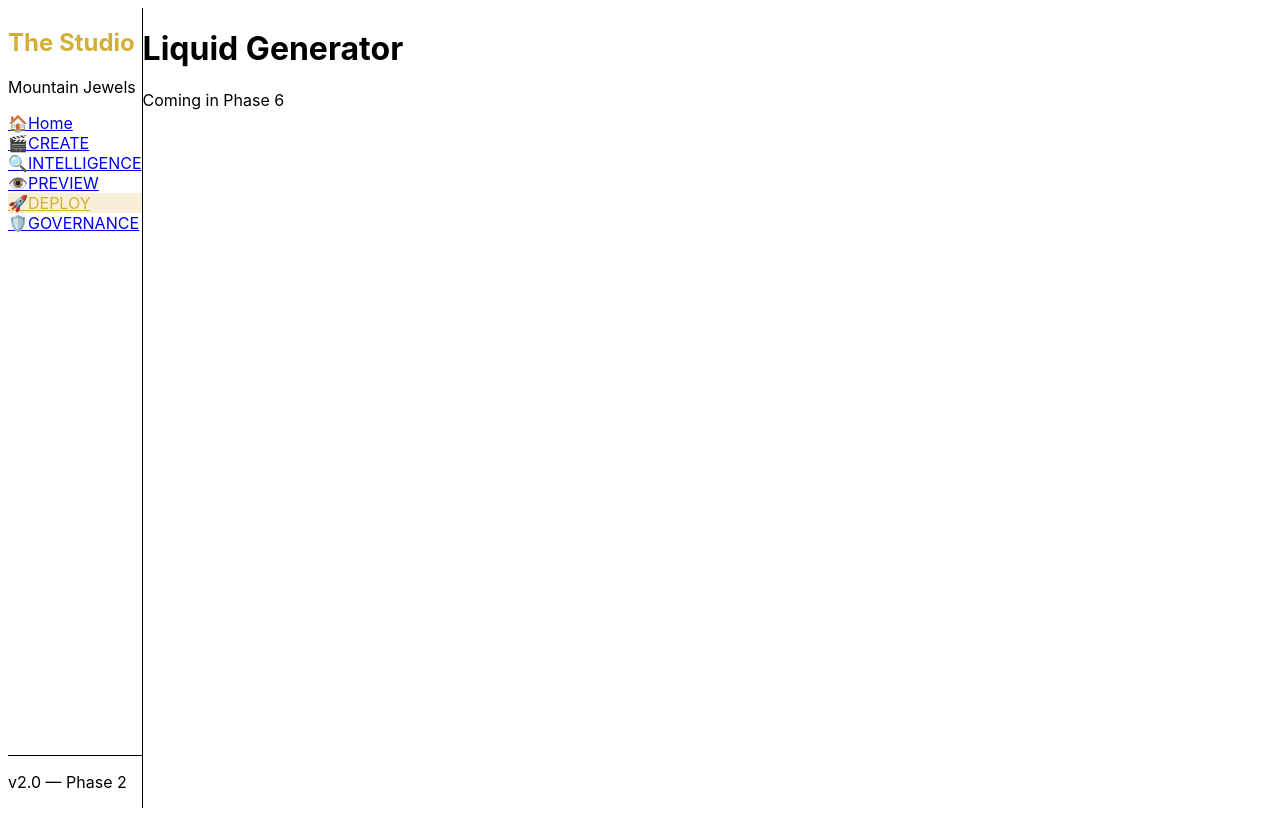
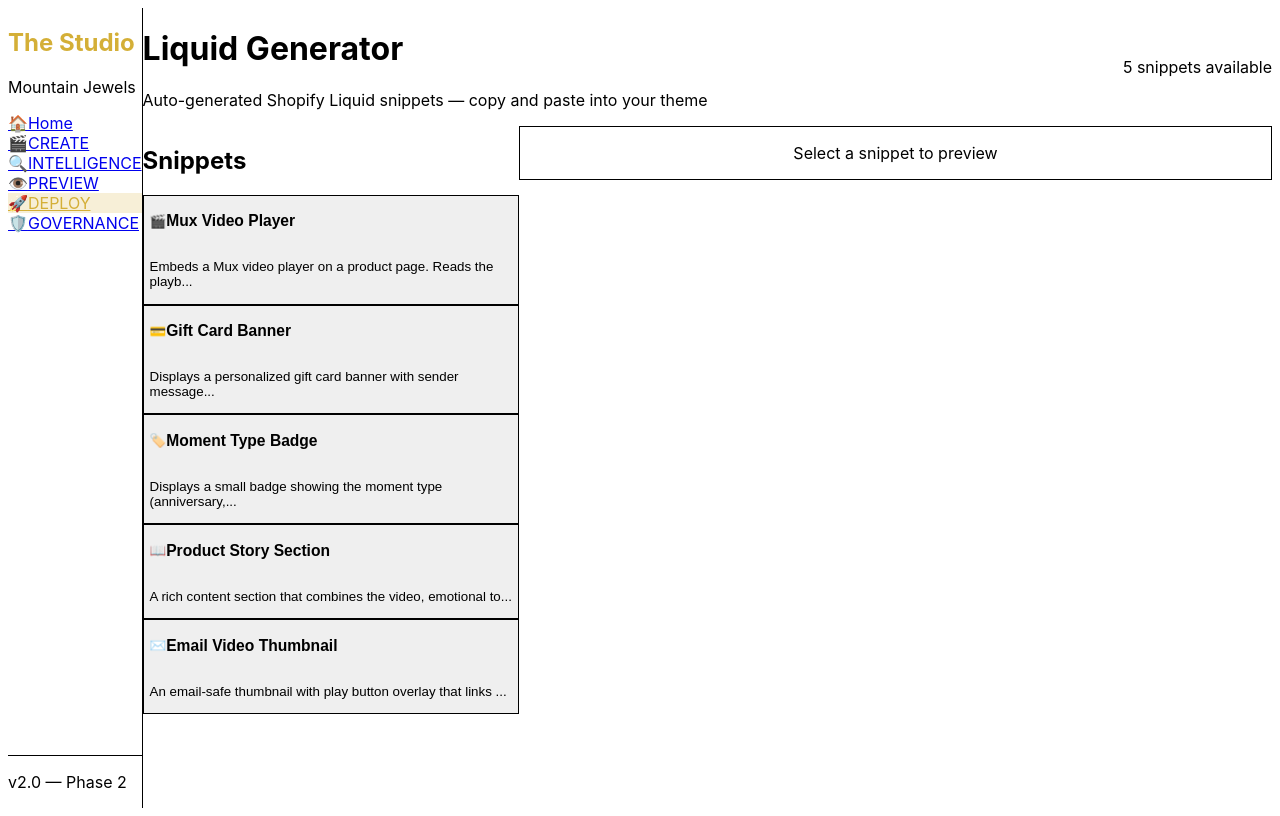
Before and after one commit to Mountain-Jewels/making-magic-dashboard, a Next.js app: page /deploy/liquid in a window 1280 px wide. Built offline with nearby package versions, Linux system fonts and the light colour scheme.

Commit message:
Phase 6D: Social Queue placeholder + Liquid Generator — 5 snippets, copy-to-clipboard, variable reference
Co-authored-by: Cursor <cursoragent@cursor.com>

```diff
--- a/app/deploy/liquid/page.tsx
+++ b/app/deploy/liquid/page.tsx
@@ -1,8 +1,140 @@
+'use client'
+
+import { useState } from 'react'
+import { useDeployStore } from '@/lib/stores/deploy-store'
+
+const TYPE_LABELS: Record<string, string> = {
+  video_player: '🎬 Video Player',
+  gift_card_banner: '💳 Gift Card Banner',
+  moment_badge: '🏷️ Moment Badge',
+  product_story: '📖 Product Story',
+  email_embed: '✉️ Email Embed',
+}
+
 export default function LiquidPage() {
+  const { snippets } = useDeployStore()
+  const [selectedId, setSelectedId] = useState<string | null>(null)
+  const [copied, setCopied] = useState(false)
+
+  const selected = snippets.find((s) => s.id === selectedId)
+
+  const handleCopy = async () => {
+    if (!selected) return
+    try {
+      await navigator.clipboard.writeText(selected.code)
+      setCopied(true)
+      setTimeout(() => setCopied(false), 2000)
+    } catch {
+      // Fallback
+      const textarea = document.createElement('textarea')
+      textarea.value = selected.code
+      document.body.appendChild(textarea)
+      textarea.select()
+      document.execCommand('copy')
+      document.body.removeChild(textarea)
+      setCopied(true)
+      setTimeout(() => setCopied(false), 2000)
+    }
+  }
+
   return (
-    <div>
-      <h1 className="text-2xl font-bold text-white mb-2">Liquid Generator</h1>
-      <p className="text-gray-500">Coming in Phase 6</p>
+    <div className="space-y-6">
+      <div className="flex items-center justify-between">
+        <div>
+          <h1 className="text-xl font-bold text-white">Liquid Generator</h1>
+          <p className="text-sm text-gray-500">Auto-generated Shopify Liquid snippets — copy and paste into your theme</p>
+        </div>
+        <span className="text-xs text-gray-500">{snippets.length} snippets available</span>
+      </div>
+
+      <div className="grid grid-cols-3 gap-6">
+        {/* Snippet List */}
+        <div className="space-y-2">
+          <h2 className="text-sm font-bold text-gray-400 mb-3">Snippets</h2>
+          {snippets.map((snippet) => (
+            <button
+              key={snippet.id}
+              onClick={() => { setSelectedId(snippet.id); setCopied(false) }}
+              className={`w-full text-left p-3 border rounded-lg transition-colors ${
+                selectedId === snippet.id ? 'border-[#D4AF37] bg-[#D4AF37]/10' : 'border-gray-800 hover:border-gray-700'
+              }`}
+            >
+              <div className="flex items-center gap-2 mb-1">
+                <span className="text-sm">{TYPE_LABELS[snippet.type]?.split(' ')[0]}</span>
+                <h3 className="text-sm font-medium text-white">{snippet.name}</h3>
+              </div>
+              <p className="text-xs text-gray-500">{snippet.description.substring(0, 60)}...</p>
+            </button>
+          ))}
+        </div>
+
+        {/* Code Preview */}
+        <div className="col-span-2">
+          {selected ? (
+            <div className="space-y-4">
+              <div className="bg-gray-900 border border-gray-800 rounded-lg p-4">
+                <div className="flex items-center justify-between mb-3">
+                  <div>
+                    <h2 className="text-lg font-bold text-white">{selected.name}</h2>
+                    <p className="text-sm text-gray-500">{selected.description}</p>
+                  </div>
+                  <button
+                    onClick={handleCopy}
+                    className={`px-4 py-2 rounded text-sm font-medium transition-colors ${
+                      copied
+                        ? 'bg-green-600 text-white'
+                        : 'bg-[#D4AF37] hover:bg-[#C4A030] text-black'
+                    }`}
+                  >
+                    {copied ? '✓ Copied!' : 'Copy to Clipboard'}
+                  </button>
+                </div>
+
+                {/* Code Block */}
+                <div className="bg-black rounded-lg p-4 overflow-x-auto">
+                  <pre className="text-sm text-green-400 font-mono whitespace-pre-wrap">{selected.code}</pre>
+                </div>
+              </div>
+
+              {/* Variables Reference */}
+              {selected.variables.length > 0 && (
+                <div className="bg-gray-900 border border-gray-800 rounded-lg p-4">
+                  <h3 className="text-sm font-bold text-gray-400 mb-3">Template Variables</h3>
+                  <div className="space-y-2">
+                    {selected.variables.map((v) => (
+                      <div key={v.name} className="flex items-start gap-4 text-sm">
+                        <code className="text-[#D4AF37] font-mono text-xs bg-gray-800 px-2 py-1 rounded shrink-0">
+                          {`{{ ${v.name} }}`}
+                        </code>
+                        <div>
+                          <p className="text-gray-300">{v.description}</p>
+                          <p className="text-xs text-gray-600">Example: {v.example}</p>
+                        </div>
+                      </div>
+                    ))}
+                  </div>
+                </div>
+              )}
+
+              {/* Usage Instructions */}
+              <div className="bg-gray-900 border border-gray-800 rounded-lg p-4">
+                <h3 className="text-sm font-bold text-gray-400 mb-2">How to Use</h3>
+                <ol className="text-sm text-gray-400 space-y-1 list-decimal list-inside">
+                  <li>Copy the snippet above</li>
+                  <li>In Shopify Admin → Themes → Edit Code</li>
+                  <li>Create a new snippet file: <code className="text-xs bg-gray-800 px-1 rounded">snippets/mj-{selected.type.replace(/_/g, '-')}.liquid</code></li>
+                  <li>Paste the code and save</li>
+                  <li>Include in your template: <code className="text-xs bg-gray-800 px-1 rounded">{`{% render 'mj-${selected.type.replace(/_/g, '-')}' %}`}</code></li>
+                </ol>
+              </div>
+            </div>
+          ) : (
+            <div className="flex items-center justify-center h-64 bg-gray-900 border border-gray-800 rounded-lg">
+              <p className="text-gray-500">Select a snippet to preview</p>
+            </div>
+          )}
+        </div>
+      </div>
     </div>
   )
 }
--- /dev/null
+++ b/app/deploy/social/page.tsx
@@ -0,0 +1,12 @@
+export default function SocialQueuePage() {
+  return (
+    <div className="flex items-center justify-center h-64">
+      <div className="text-center">
+        <p className="text-4xl mb-3">📱</p>
+        <h1 className="text-xl font-bold text-white mb-2">Social Queue</h1>
+        <p className="text-gray-500">Coming in V2</p>
+        <p className="text-xs text-gray-600 mt-2">Social media publishing will be available in a future release.</p>
+      </div>
+    </div>
+  )
+}
```
